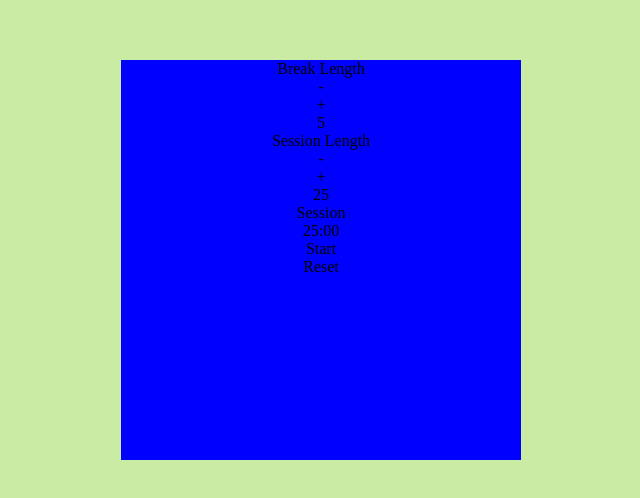
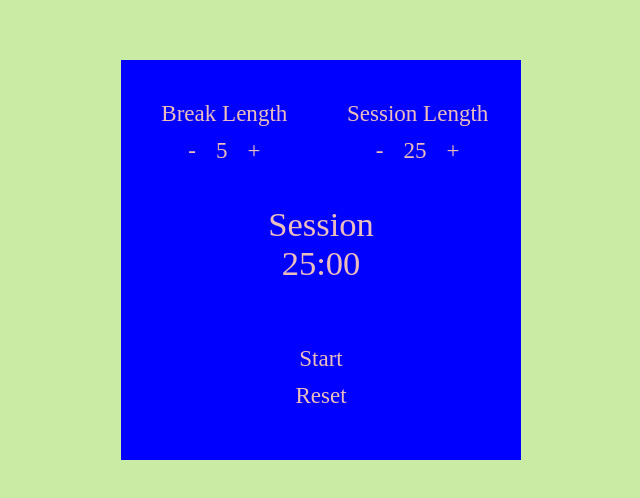
Before and after one commit to rhvdbergh/fcc-fel-pomodoro, a React (Vite) app: page / in a window 1280 px wide. Shown: the part 148-646 px from the top of the page, without its empty margins (319-959 px from the left). Built offline with nearby package versions, Linux system fonts and the light colour scheme.

Commit message:
add audio

```diff
--- a/src/components/Container.js
+++ b/src/components/Container.js
@@ -30,6 +30,19 @@ class Container extends React.Component {
   }
 
   calcTimeLeft() {
+    let seconds = this.state.timeLeft % 60;
+    let min = (this.state.timeLeft - seconds) / 60;
+
+    if ((seconds + '').length < 2) {
+      seconds = '0' + seconds;
+    }
+
+    if ((min + '').length < 2) {
+      min = '0' + min;
+    }
+
+    this.setState({ timeLeftText: `${min}:${seconds}` });
+
     if (this.state.timeLeft === 0) {
       // timer has run out!
       if (this.state.inSession) {
@@ -50,19 +63,6 @@ class Container extends React.Component {
         });
       }
     }
-
-    let seconds = this.state.timeLeft % 60;
-    let min = (this.state.timeLeft - seconds) / 60;
-
-    if ((seconds + '').length < 2) {
-      seconds = '0' + seconds;
-    }
-
-    if ((min + '').length < 2) {
-      min = '0' + min;
-    }
-
-    this.setState({ timeLeftText: `${min}:${seconds}` });
   }
 
   startStop() {
@@ -118,6 +118,7 @@ class Container extends React.Component {
 
     const startStopBtn = document.getElementById('start_stop');
     const resetBtn = document.getElementById('reset');
+    const beep = document.getElementById('beep').play();
 
     incrementBreakBtn.addEventListener('click', () => this.setBreakLength('+'));
     decrementBreakBtn.addEventListener('click', () => this.setBreakLength('-'));
@@ -134,8 +135,8 @@ class Container extends React.Component {
 
     const timer = setInterval(() => {
       if (this.state.timerRunning) {
+        this.calcTimeLeft();
         this.setState({ timeLeft: this.state.timeLeft - 1 });
-        this.calcTimeLeft();
       }
     }, 1000);
   }
@@ -156,6 +157,7 @@ class Container extends React.Component {
           <Button btnId="start_stop" btnText={this.state.startStopText} />
           <Button btnId="reset" btnText="Reset" />
         </div>
+        <audio src="./beep.mp3" id="beep"></audio>
       </div>
     );
   }
--- a/src/components/SetDurationContainer.js
+++ b/src/components/SetDurationContainer.js
@@ -13,12 +13,14 @@ const SetDurationContainer = props => {
         labelId={`${lowerCaseTitle}-label`}
         labelText={`${props.title} Length`}
       />
-      <Button btnId={`${lowerCaseTitle}-decrement`} btnText="-" />
-      <Button btnId={`${lowerCaseTitle}-increment`} btnText="+" />
-      <LengthDisplay
-        lengthDisplayId={`${lowerCaseTitle}-length`}
-        lengthDisplayText={props.duration}
-      />
+      <div id={`${lowerCaseTitle}_controls_container`}>
+        <Button btnId={`${lowerCaseTitle}-decrement`} btnText="-" />
+        <LengthDisplay
+          lengthDisplayId={`${lowerCaseTitle}-length`}
+          lengthDisplayText={props.duration}
+        />
+        <Button btnId={`${lowerCaseTitle}-increment`} btnText="+" />
+      </div>
     </div>
   );
 };
--- a/src/style/style.scss
+++ b/src/style/style.scss
@@ -1,12 +1,33 @@
 // colors
 
 $bg-color: rgb(202, 235, 164);
+$main-font-color: rgb(236, 189, 189);
+$small-font: 1.2em;
+$large-font: 1.5em;
+
+@mixin twoColumns {
+  padding-top: 40px;
+  width: 45%;
+}
+
+@mixin oneColumn {
+  width: 95%;
+  padding-bottom: 10px;
+}
+
+@mixin durationControls {
+  display: flex;
+  flex-wrap: wrap;
+  justify-content: center;
+}
 
 body,
 html {
   height: 100%;
   position: relative;
   background: $bg-color;
+  color: $main-font-color;
+  font-size: $small-font;
 }
 
 #container {
@@ -22,4 +43,33 @@ html {
   transform: translate(-50%, -50%);
 
   background: blue;
+
+  display: flex;
+  flex-wrap: wrap;
+  justify-content: space-evenly;
 }
+
+#break_container,
+#session_container {
+  @include twoColumns;
+}
+
+#timer_container,
+#controls_container {
+  @include oneColumn;
+}
+
+#timer_container {
+  font-size: $large-font;
+}
+
+#break_controls_container,
+#session_controls_container {
+  @include durationControls;
+}
+
+.button,
+.length_display {
+  margin: 0 10px 0 10px;
+  padding-top: 10px;
+}
```
Also changed, not shown: 6 other files (tests, documents, lock files or other folders).
